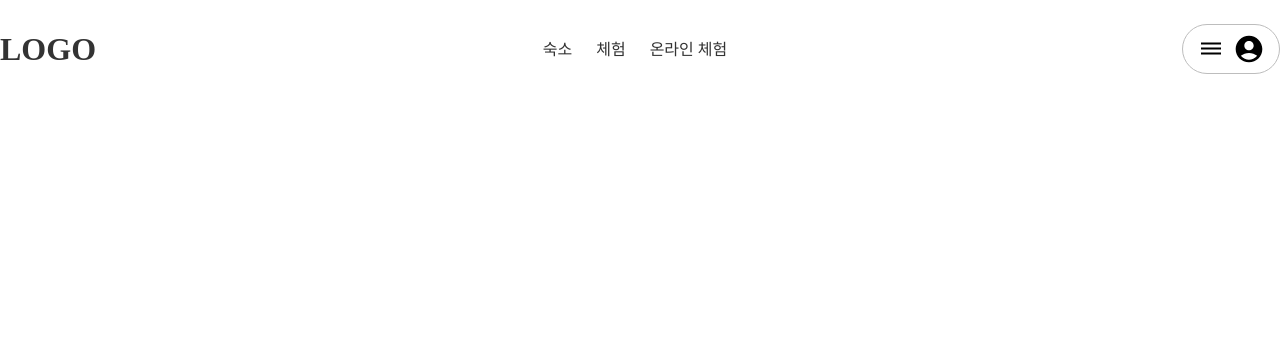
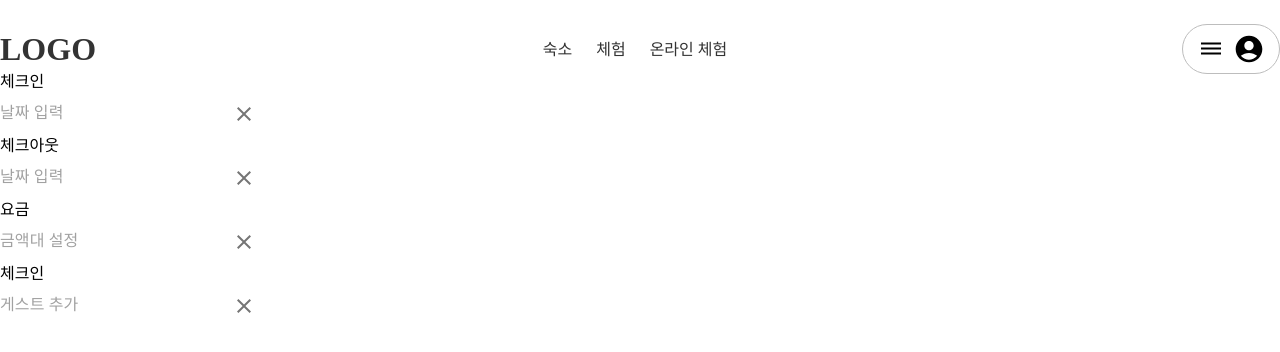
Before and after one commit to youryu0212/airbnb, a React (Create React App) app in the folder airbnb-app/: page / in a window 1280 px wide. Shown: the top 352 px of the page. Built offline with nearby package versions, Linux system fonts and the light colour scheme.

Commit message:
Feature/2 코드리뷰 중간 pr (#24)
* feat: SearchBar 컴포넌트 추가

* Merge branch 'dev' into 'feature/2'

```diff
--- a/airbnb-app/package.json
+++ b/airbnb-app/package.json
@@ -7,6 +7,8 @@
     "@emotion/styled": "^11.8.1",
     "@mui/icons-material": "^5.8.0",
     "@mui/material": "^5.8.1",
+    "@material-ui/core": "^4.12.4",
+    "@material-ui/icons": "^4.11.3",
     "@testing-library/jest-dom": "^5.16.4",
     "@testing-library/react": "^13.2.0",
     "@testing-library/user-event": "^13.5.0",
--- a/airbnb-app/src/App.js
+++ b/airbnb-app/src/App.js
@@ -1,8 +1,9 @@
 import { CustomThemeProvider } from './custom-styled-component/CustomThemeProvider';
+import { ThemeProvider } from 'styled-components';
+import { GlobalStyle } from './common/globalStyle';
 import theme from './common/theme';
 import GNB from './component/GNB';
-import { ThemeProvider } from 'styled-components';
-import { GlobalStyle } from './common/globalStyle';
+import SearchBar from './components/search-bar/SearchBar';
 
 function App() {
   return (
@@ -10,6 +11,7 @@ function App() {
       <ThemeProvider theme={theme}>
         <GlobalStyle />
         <GNB />
+        <SearchBar />
       </ThemeProvider>
     </CustomThemeProvider>
   );
--- /dev/null
+++ b/airbnb-app/src/components/search-bar/ResetButton.jsx
@@ -0,0 +1,12 @@
+import IconButton from '@material-ui/core/IconButton';
+import ClearIcon from '@material-ui/icons/Clear';
+
+function ResetButton() {
+  return (
+    <IconButton>
+      <ClearIcon />
+    </IconButton>
+  );
+}
+
+export default ResetButton;
--- /dev/null
+++ b/airbnb-app/src/components/search-bar/SearchBar.jsx
@@ -0,0 +1,14 @@
+import SEARCH_INPUT_TEXT from '../../constants/searchBarText';
+import SearchInput from './SearchInput';
+
+function SearchBar() {
+  return (
+    <>
+      {Object.entries(SEARCH_INPUT_TEXT).map(([key, { label, placeholder }]) => (
+        <SearchInput key={key} label={label} placeholder={placeholder} />
+      ))}
+    </>
+  );
+}
+
+export default SearchBar;
--- /dev/null
+++ b/airbnb-app/src/components/search-bar/SearchInput.jsx
@@ -0,0 +1,19 @@
+import { Input, Box } from '@material-ui/core';
+import customStyled from '../../custom-styled-component/customStyled';
+import ResetButton from './ResetButton';
+
+function SearchInput({ label, placeholder }) {
+  return (
+    <Box>
+      <Label>{label}</Label>
+      <Input disableUnderline={true} placeholder={placeholder}></Input>
+      <ResetButton></ResetButton>
+    </Box>
+  );
+}
+
+const Label = customStyled.div`
+  color: ${({ theme }) => theme.color.black};
+`;
+
+export default SearchInput;
--- /dev/null
+++ b/airbnb-app/src/constants/searchBarText.js
@@ -0,0 +1,20 @@
+const SEARCH_INPUT_TEXT = {
+  CHECKIN: {
+    label: '체크인',
+    placeholder: '날짜 입력',
+  },
+  CHECKOUT: {
+    label: '체크아웃',
+    placeholder: '날짜 입력',
+  },
+  PRICE: {
+    label: '요금',
+    placeholder: '금액대 설정',
+  },
+  PERSONNEL: {
+    label: '체크인',
+    placeholder: '게스트 추가',
+  },
+};
+
+export default SEARCH_INPUT_TEXT;
```
Also changed, not shown: 1 other file (tests, documents, lock files or other folders).
